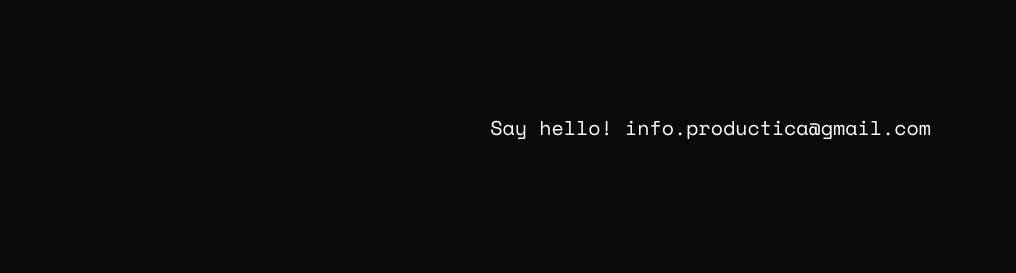
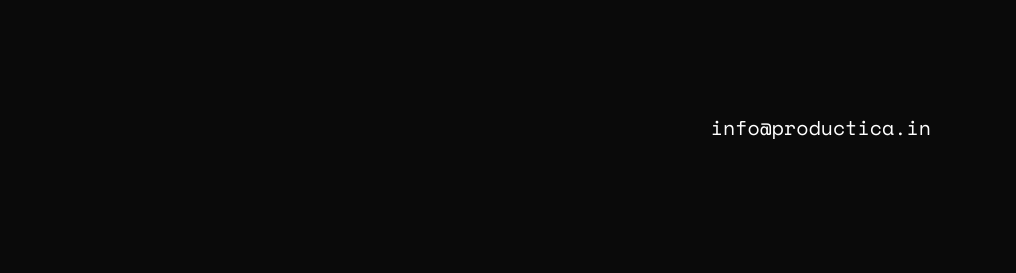
Before and after one commit to kalpveer/producticasoon, a plain HTML site: page Productica Coming Soon/index.html in a window 1280 px wide. Shown: the top 273 px of the page, 264-1280 px from the left. Drawn offline with nearby package versions, Linux system fonts and the light colour scheme.

Commit message:
Update index.html

```diff
--- a/Productica Coming Soon/index.html
+++ b/Productica Coming Soon/index.html
@@ -30,7 +30,7 @@
                         </div>
                         <div class="col-md-8">
                             <div class="header-right text-right">
-                                <a href="#">Say hello! info.productica@gmail.com</a>
+                                <a href="mailto:info@productica.in">info@productica.in</a>
                             </div>
                         </div>
                     </div>
```
